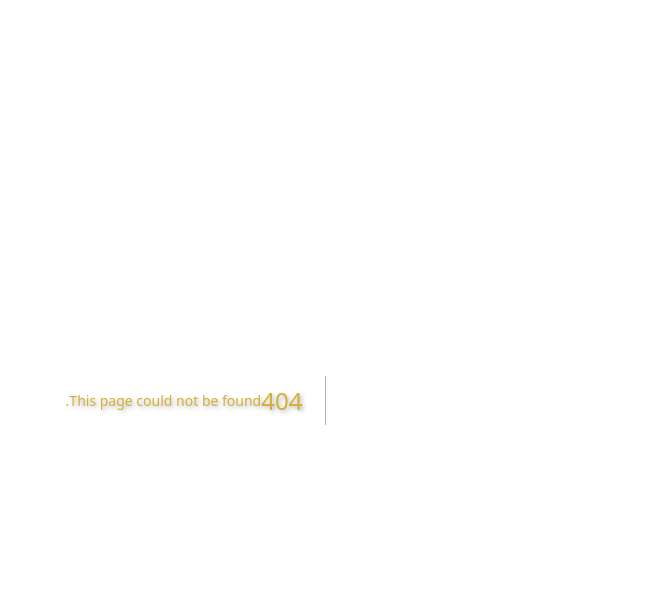
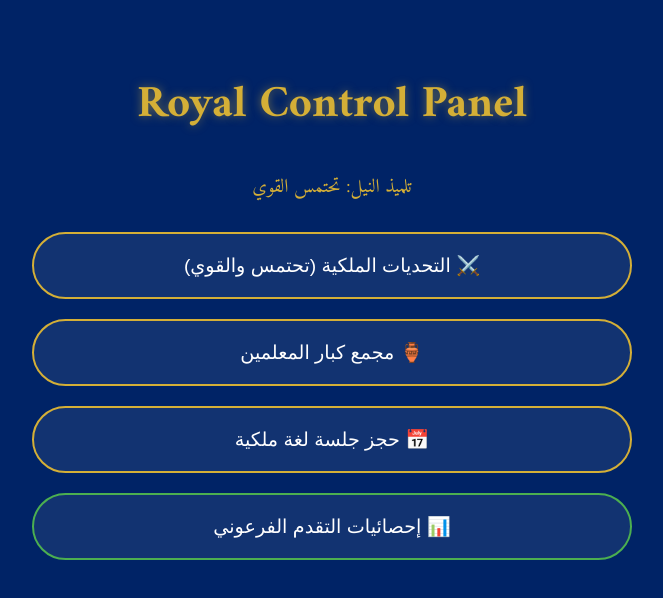
Before and after one commit to adamahmed29623-bit/Adam-Acadmey-yalla-masry, a Next.js app: page / in a window 1280 px wide. Before the commit this address had no page. Shown: the top 598 px of the page, without its empty margins (476-1139 px from the left). Built offline with nearby package versions, Linux system fonts and the light colour scheme.

Commit message:
Create page.tsx

```diff
--- /dev/null
+++ b/src/app/page.tsx
@@ -0,0 +1,57 @@
+"use client";
+import React from 'react';
+import Link from 'next/link';
+
+export default function RoyalDashboard() {
+  return (
+    <div style={{ backgroundColor: '#002366', minHeight: '100vh', color: '#fff', textAlign: 'center', padding: '40px 20px' }}>
+
+      {/* الهوية الملكية للأكاديمية */}
+      <div style={{ marginBottom: '30px' }}>
+        <h1 style={{ color: '#D4AF37', fontSize: '2.8rem', textShadow: '0 0 10px rgba(212,175,55,0.5)' }}>
+          Royal Control Panel
+        </h1>
+        <p style={{ fontSize: '1.2rem', color: '#D4AF37' }}>تلميذ النيل: تحتمس القوي</p>
+      </div>
+
+      {/* ممرات الأكاديمية (الروابط) */}
+      <div style={{ maxWidth: '600px', margin: '0 auto', display: 'flex', flexDirection: 'column', gap: '20px' }}>
+
+        <Link href="/challenges" style={linkStyle}>
+          <button style={buttonStyle}>⚔️ التحديات الملكية (تحتمس والقوي)</button>
+        </Link>
+
+        <Link href="/teachers" style={linkStyle}>
+          <button style={buttonStyle}>🏺 مجمع كبار المعلمين</button>
+        </Link>
+
+        <Link href="/booking" style={linkStyle}>
+          <button style={buttonStyle}>📅 حجز جلسة لغة ملكية</button>
+        </Link>
+
+        <Link href="/stats" style={linkStyle}>
+          <button style={{...buttonStyle, borderColor: '#4CAF50'}}>📊 إحصائيات التقدم الفرعوني</button>
+        </Link>
+
+      </div>
+    </div>
+  );
+}
+
+// التنسيقات المصححة لضمان نجاح الـ Build
+const buttonStyle: React.CSSProperties = {
+  width: '100%',
+  padding: '20px',
+  borderRadius: '50px',
+  background: 'rgba(255, 255, 255, 0.07)',
+  border: '2px solid #D4AF37',
+  color: '#fff',
+  fontSize: '1.2rem',
+  cursor: 'pointer',
+  transition: '0.3s',
+  display: 'flex',
+  alignItems: 'center',
+  justifyContent: 'center'
+};
+
+const linkStyle = { textDecoration: 'none' };
```
